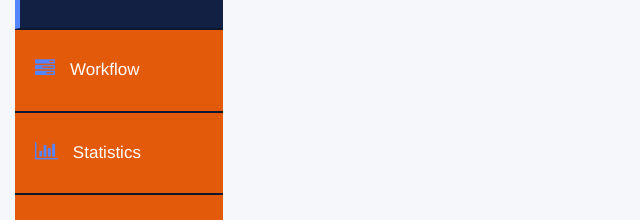
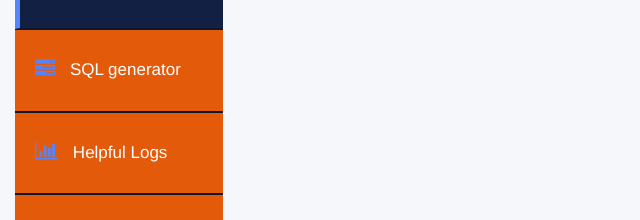
Before and after one commit to ronengoren/ronengoren.github.io, a plain HTML site: page dashboard.html in a window 1280 px wide. Shown: the part 389-609 px from the top of the page, 0-640 px from the left. Drawn offline with nearby package versions, Linux system fonts and the light colour scheme.

Commit message:
Update dashboard.html

```diff
--- a/dashboard.html
+++ b/dashboard.html
@@ -22,8 +22,8 @@
                 <div class="navi">
                     <ul>
                         <li class="active"><a href="#"><i class="fa fa-home" aria-hidden="true"></i><span class="hidden-xs hidden-sm">Home</span></a></li>
-                        <li><a href="#"><i class="fa fa-tasks" aria-hidden="true"></i><span class="hidden-xs hidden-sm">Workflow</span></a></li>
-                        <li><a href="#"><i class="fa fa-bar-chart" aria-hidden="true"></i><span class="hidden-xs hidden-sm">Statistics</span></a></li>
+                        <li><a href="#"><i class="fa fa-tasks" aria-hidden="true"></i><span class="hidden-xs hidden-sm">SQL generator</span></a></li>
+                        <li><a href="#"><i class="fa fa-bar-chart" aria-hidden="true"></i><span class="hidden-xs hidden-sm">Helpful Logs</span></a></li>
                         <li><a href="#"><i class="fa fa-user" aria-hidden="true"></i><span class="hidden-xs hidden-sm">Calender</span></a></li>
                         <li><a href="#"><i class="fa fa-calendar" aria-hidden="true"></i><span class="hidden-xs hidden-sm">Users</span></a></li>
                         <li><a href="#"><i class="fa fa-cog" aria-hidden="true"></i><span class="hidden-xs hidden-sm">Setting</span></a></li>
```
